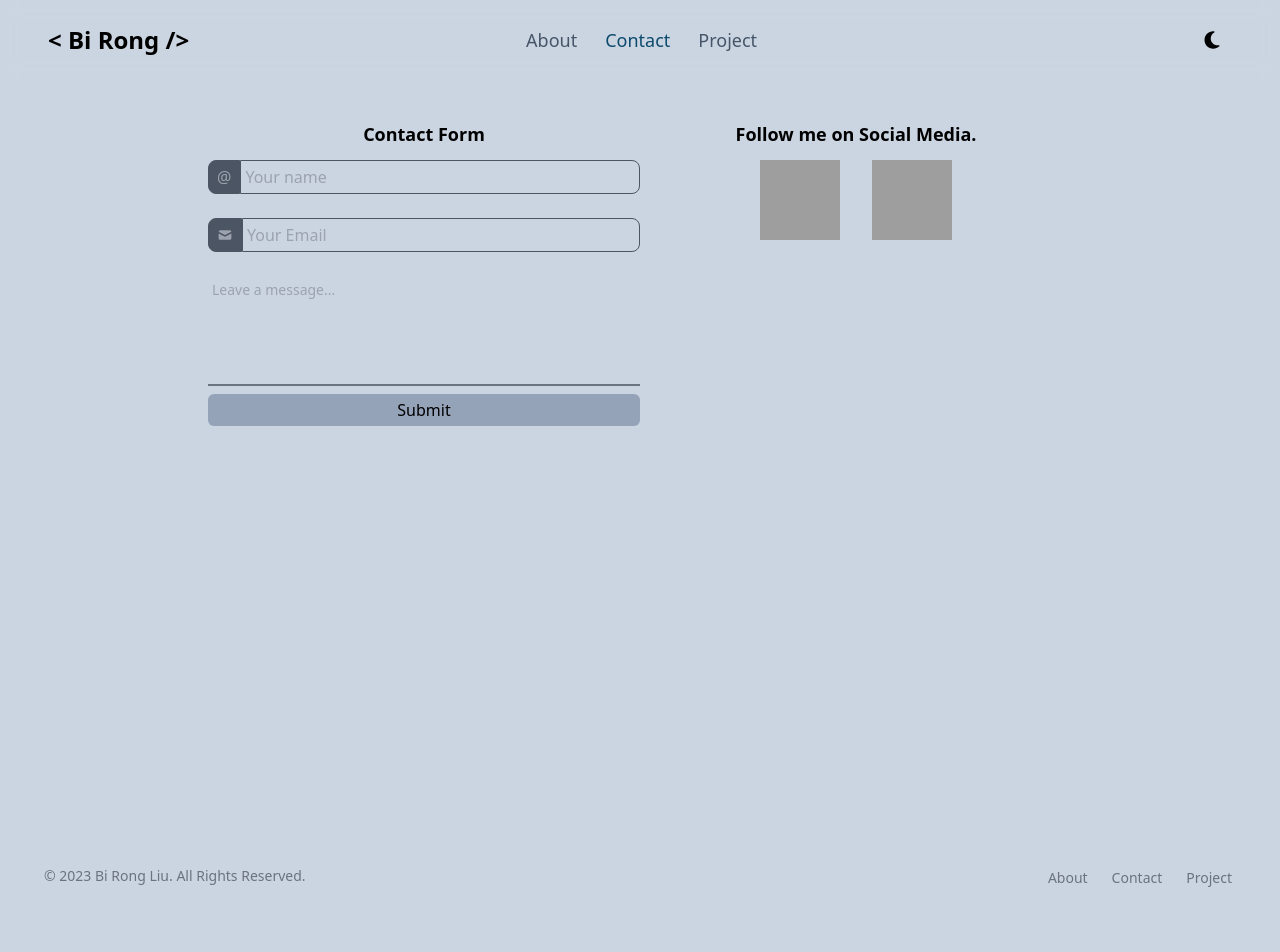
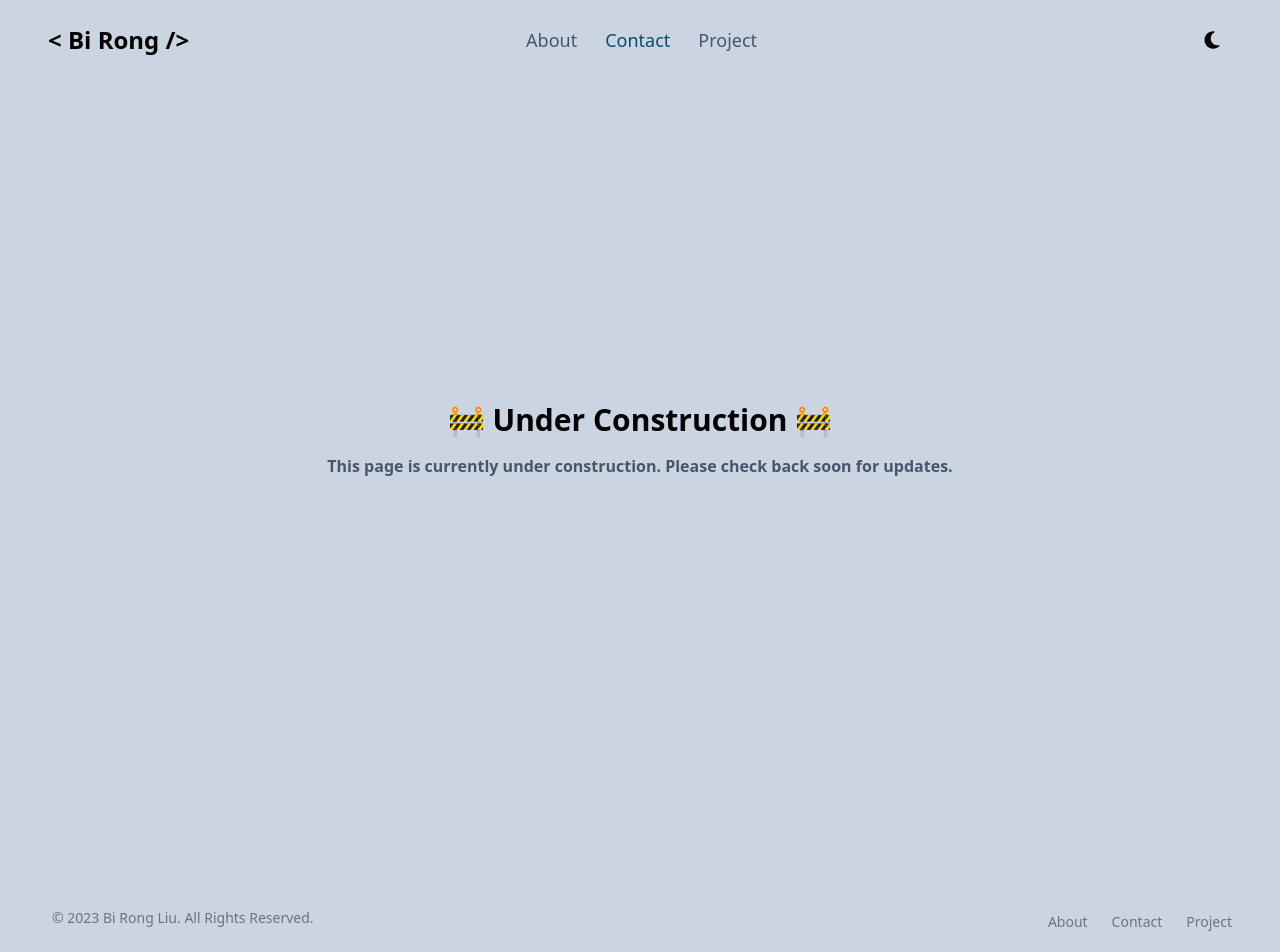
Before and after one commit to birongliu/portfolio, a React (Create React App) app: page /contact in a window 1280 px wide. Shown: the top 952 px of the page. Before the commit the page ends 912 px from the top, so only its background shows below. Built offline with nearby package versions, Linux system fonts and the light colour scheme; grey boxes are pictures that could not be loaded.

Commit message:
updated code

```diff
--- a/src/components/Contact/Contact.tsx
+++ b/src/components/Contact/Contact.tsx
@@ -1,7 +1,6 @@
 import React, { useState } from "react";
-import lightgithub from "../../images/github-mark-white.png"
-import linkedIn from "../../images/LinkedIn.png";
 import Utils from "../../utils/Utils";
+import UnderConstruction from "../common/UnderConstruction";
 
 interface ContactFormData {
 	name: string;
@@ -10,110 +9,5 @@ interface ContactFormData {
 }
 
 export default function Contact() {
-	const [contacts, setContacts] = useState<ContactFormData>({
-		name: "",
-		email: "",
-		message: "",
-	});
-	function onFormSubmit(event: React.FormEvent) {
-		event.preventDefault();
-		console.log(contacts);
-	}
-	const theme = Utils.getCurrentTheme();
-	console.log(theme)
-	return (
-		<main className="max-w-5xl mx-auto min-h-screen md:p-20 pt-20 px-10 mt-10">
-			<div className="grid md:grid-cols-2 grid-cols-1 dark:text-white">
-				<section>
-					<h2 className="text-center font-bold text-lg">Contact Form</h2>
-					<form id="contact-form" onSubmit={onFormSubmit} className="mt-3">
-						<div className="w-full mb-6 group flex">
-							<span
-								key="name"
-								className="py-1 border h-fit px-2 rounded-l-lg bg-gray-600 text-gray-400 border-gray-600"
-							>
-								@
-							</span>
-							<input
-								id="name"
-								className="py-1 rounded-l-none focus:outline-none focus:ring-0 focus:border-blue-500 border w-full bg-transparent outline-none pl-1 rounded-r-lg border-gray-600"
-								placeholder="Your name"
-								type="text"
-								onChange={(event) =>
-									setContacts((prev) => {
-										return { ...prev, name: event.target.value };
-									})
-								}
-								required
-							/>
-						</div>
-						<div className="w-full mb-6 group flex">
-							<span className="py-1 border h-fit px-2 rounded-l-lg bg-gray-600 text-gray-400 border-gray-600">
-								<svg
-									aria-hidden="true"
-									className="w-4 h-6 object-contain text-gray-400"
-									fill="currentColor"
-									viewBox="0 0 20 20"
-									xmlns="http://www.w3.org/2000/svg"
-								>
-									<path d="M2.003 5.884L10 9.882l7.997-3.998A2 2 0 0016 4H4a2 2 0 00-1.997 1.884z"></path>
-									<path d="M18 8.118l-8 4-8-4V14a2 2 0 002 2h12a2 2 0 002-2V8.118z"></path>
-								</svg>
-							</span>
-							<input
-								id="Email"
-								className="rounded-l-none focus:outline-none focus:ring-0 focus:border-blue-600 border w-full bg-transparent outline-none pl-1 rounded-r-lg border-gray-600"
-								placeholder="Your Email"
-								type="email"
-								required
-								onChange={(event) =>
-									setContacts((prev) => {
-										return { ...prev, email: event.target.value };
-									})
-								}
-							/>
-						</div>
-						<textarea
-							id="message"
-							rows={5}
-							className="resize-none block py-1 px-1 w-full text-sm text-gray-900 bg-transparent border-0 border-b-2 border-gray-500 appearance-none dark:text-white dark:border-gray-600 dark:focus:border-blue-500 focus:outline-none focus:ring-0 focus:border-blue-600"
-							placeholder="Leave a message..."
-							required
-							onChange={(event) =>
-								setContacts((prev) => {
-									return { ...prev, message: event.target.value };
-								})
-							}
-						/>
-						<button
-							form="contact-form"
-							type="submit"
-							className="border-rounded p-1 w-full mt-2 rounded-md dark:bg-slate-500 bg-slate-400"
-						>
-							Submit
-						</button>
-					</form>
-				</section>
-				<section>
-					<h2 className="text-center font-bold text-lg mt-2 md:mt-0">
-						Follow me on Social Media.
-					</h2>
-					<div className="grid justify-center">
-						<ul className="text-center py-3">
-							<li className="inline-block px-4">
-							<a href="https://github.com/birongliu">
-								<img className="w-20 h-20" src={lightgithub} alt="github" />
-							</a>
-							</li>
-							<li className="inline-block px-4">
-							<a href="https://www.linkedin.com/in/birongliu">
-								<img className="w-20 h-20" src={linkedIn} alt="linkedin" />
-							</a>
-							</li>
-						</ul>
-					</div>
-				</section>
-			</div>
-		</main>
-	);
+	return <UnderConstruction />
 }
--- a/src/components/Home/Home.tsx
+++ b/src/components/Home/Home.tsx
@@ -2,16 +2,16 @@ import React from "react";
 
 export default function Home() {
   return (
-		<main className="flex items-center mx-auto px-8 flex-col gap-6 justify-center max-w-5xl min-h-screen py-20">
-			<div className="grid place-items-center">
+    <main className="flex items-center justify-center mx-auto max-w-5xl min-h-screen py-20 px-8">
+      <div className="text-center mb-20">
         <img
           loading="lazy"
-					className="w-[11rem] rounded-full p-[4px] bg-gradient-to-r from-green-400 to-blue-500 dark:from-orange-500 dark:to-blue-400"
+          className="w-44 h-44 rounded-full p-1 bg-gradient-to-r from-green-400 to-blue-500 dark:from-orange-500 dark:to-blue-400 mx-auto"
           alt="profile"
           src="https://cdn.discordapp.com/avatars/358382764959203338/d175e81df15d96edfc1d68a067e4a138.webp?size=512"
-				></img>
-				<h1 className="font-bold dark:text-white text-4xl pt-1">Bi Rong Liu</h1>
-				<p className="text-2xl dark:text-slate-400 text-slate-600">Computer Science Student</p>
+        />
+        <h1 className="font-bold text-4xl dark:text-white mt-4">Bi Rong Liu</h1>
+        <p className="text-2xl text-slate-600 dark:text-slate-400">Computer Science Student</p>
       </div>
     </main>
   );
--- a/src/components/common/Footer.tsx
+++ b/src/components/common/Footer.tsx
@@ -1,6 +1,8 @@
-import React from "react";
 import { Link } from "react-router-dom";
 import { navLinks } from "../../utils/constants";
+/*
+import React from "react";
+
 
 function scrollUp(event: React.MouseEvent<HTMLButtonElement, MouseEvent>) {
 	if (!event.defaultPrevented) event.preventDefault();
@@ -58,4 +60,63 @@ export default function Footer() {
 			</ul>
 		</footer>
 	);
+}*/
+import React from "react";
+
+function scrollUp(event: React.MouseEvent<HTMLButtonElement, MouseEvent>) {
+  if (!event.defaultPrevented) event.preventDefault();
+  window.scrollTo({
+    top: 0,
+    behavior: "smooth",
+  });
 }
+
+export default function Footer() {
+  return (
+    <footer className="p-4 md:flex md:items-center md:justify-between md:p-6">
+      <div className="flex flex-col items-center md:flex-row">
+        <button
+          onClick={scrollUp}
+          aria-labelledby="scrollUp"
+          className="text-gray-500 dark:text-gray-400 hover:bg-gray-100 dark:hover:bg-gray-700 focus:outline-none focus:ring-4 focus:ring-gray-200 dark:focus:ring-gray-700 rounded-full text-sm p-2 mb-2 md:mb-0"
+        >
+          <svg
+            fill="none"
+            height="24"
+            stroke="currentColor"
+            strokeLinecap="round"
+            strokeLinejoin="round"
+            strokeWidth="2"
+            viewBox="0 0 24 24"
+            width="24"
+            className="md:hidden"
+            xmlns="http://www.w3.org/2000/svg"
+          >
+            <line x1="12" x2="12" y1="19" y2="5"></line>
+            <polyline points="5 12 12 5 19 12"></polyline>
+          </svg>
+        </button>
+        <span className="text-sm text-gray-500 px-1 md:ml-2 mb-2 md:mb-0">
+          © {new Date().getFullYear()}{" "}
+          <a href="/" className="hover:underline">
+            Bi Rong Liu
+          </a>
+          . All Rights Reserved.
+        </span>
+      </div>
+      <ul className="hidden md:flex flex-wrap items-center mt-2 text-sm text-gray-500 dark:text-gray-400">
+        {navLinks.map((link) => (
+          <li key={link.name}>
+            <Link
+              to={link.path}
+              key={link.name}
+              className="mr-4 hover:underline md:mr-6"
+            >
+              {link.name}
+            </Link>
+          </li>
+        ))}
+      </ul>
+    </footer>
+  );
+}
--- a/src/components/common/Header/Navbar.tsx
+++ b/src/components/common/Header/Navbar.tsx
@@ -16,7 +16,7 @@ export default function Navigator() {
 	}, [theme]);
 
 	return (
-		<header className="backdrop-blur bg-opacity-70 dark:bg-opacity-70 fixed left-0 right-0 top-0 z-10">
+		<header className="bg-white bg-opacity-0 backdrop-blur dark:backdrop-blur-md sticky top-0 z-10">
 			<div className="flex items-center justify-between max-w-7xl mx-auto md:py-5 py-6 px-12">
 				<a href="/" aria-label="Home">
 					<h1 className="font-bold text-2xl font-hack m-0 text-brand-3 dark:text-white">
@@ -25,14 +25,16 @@ export default function Navigator() {
 						<span className="relative text-brown-11">{" />"}</span>
 					</h1>
 				</a>
-				<div className={`md:hidden -z-10 ${!navigate ? "hidden" : ""}`}>
-					<nav className={` backdrop-blur bg-opacity-50 dark:bg-opacity-50 gap-4 my-dark:text-white flex flex-col justify-center items-center fixed top-0 left-0 w-screen h-screen px-8 py-20 bg-slate-100 dark:bg-slate-900 animate-[menu_7s_ease]`}>
+				<div className={`md:hidden ${!navigate ? "hidden" : ""}`}>
+					<nav
+						className={`backdrop-blur dark:backdrop-blur-md bg-white bg-opacity-0 dark:bg-opacity-0 gap-4 my-dark:text-white flex flex-col justify-center items-center fixed top-0 left-0 w-screen h-screen px-8 py-20 bg-slate-100 dark:bg-slate-900 animate-[menu_7s_ease]`}
+					>
 						<NavLinks setNavigate={setNavigate} />
 						<ThemeSwitcher theme={theme} setTheme={setTheme} />
 					</nav>
 				</div>
 				<nav className="hidden md:block space-x-3 relative right-[49px]">
-					<NavLinks setNavigate={setNavigate}/>
+					<NavLinks setNavigate={setNavigate} />
 				</nav>
 				<div className="hidden md:block">
 					<ThemeSwitcher theme={theme} setTheme={setTheme} />
--- a/src/components/common/UnderConstruction.tsx
+++ b/src/components/common/UnderConstruction.tsx
@@ -2,14 +2,13 @@ import React from "react";
 
 export default function UnderConstruction() {
 	return (
-		<main className="flex items-center mx-auto px-8 flex-col gap-6 justify-center max-w-5xl min-h-screen">
-			<div className="relative text-center bottom-30">
+	  <main className="flex items-center justify-center min-h-screen">
+		 <div className="text-center mb-20">
 			<h1 className="dark:text-white font-bold text-3xl">
-					🚧 Under construction 🚧
+			  🚧 Under Construction 🚧
 			</h1>
-				<p className="dark:text-slate-400 text-slate-600 font-bold">
-					This page is currently under construction. Please check back soon for
-					updates.
+			<p className="dark:text-slate-400 text-slate-600 font-bold mt-4">
+			  This page is currently under construction. Please check back soon for updates.
 			</p>
 		 </div>
 	  </main>
```
Lines whose indentation alone changed are shown as unchanged.
